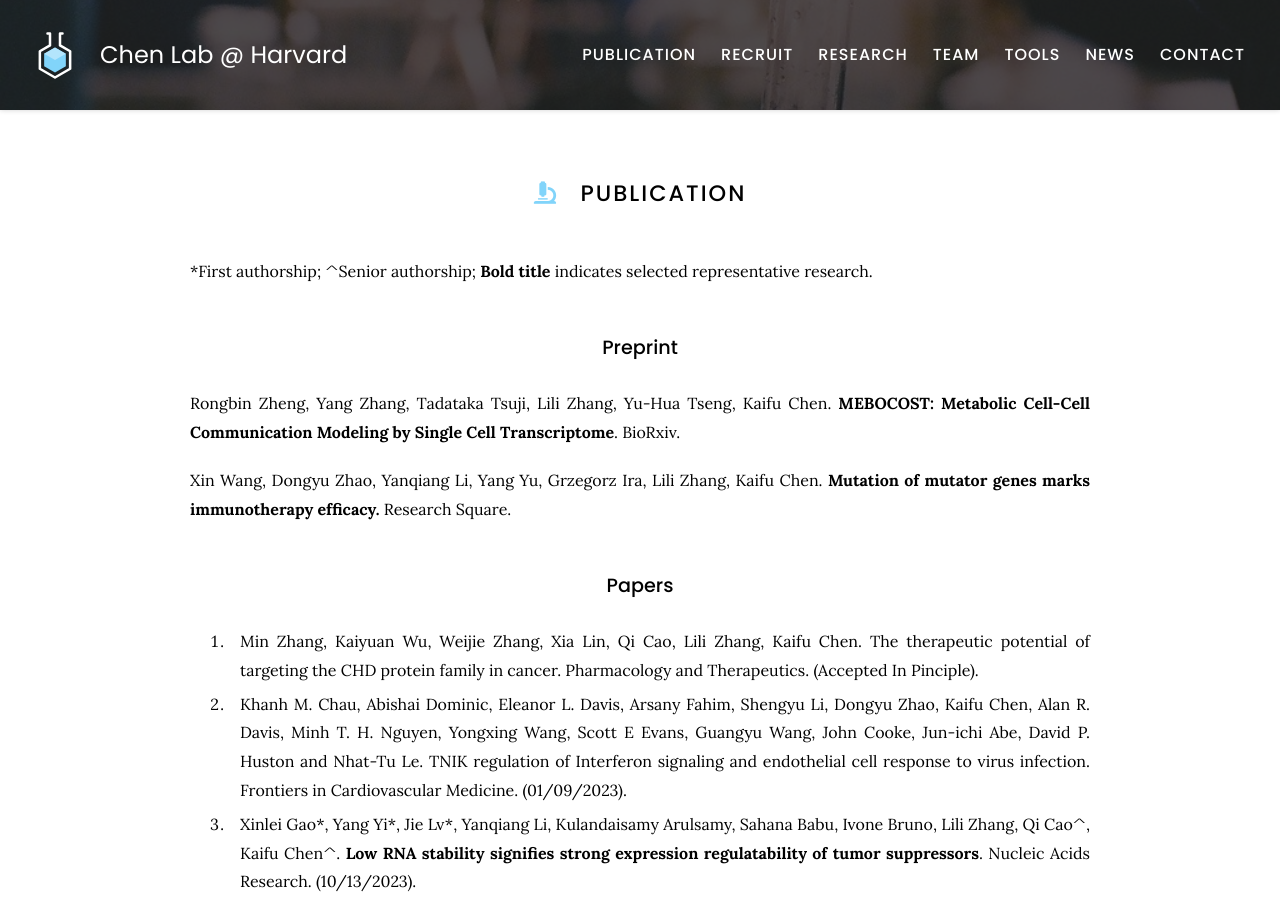
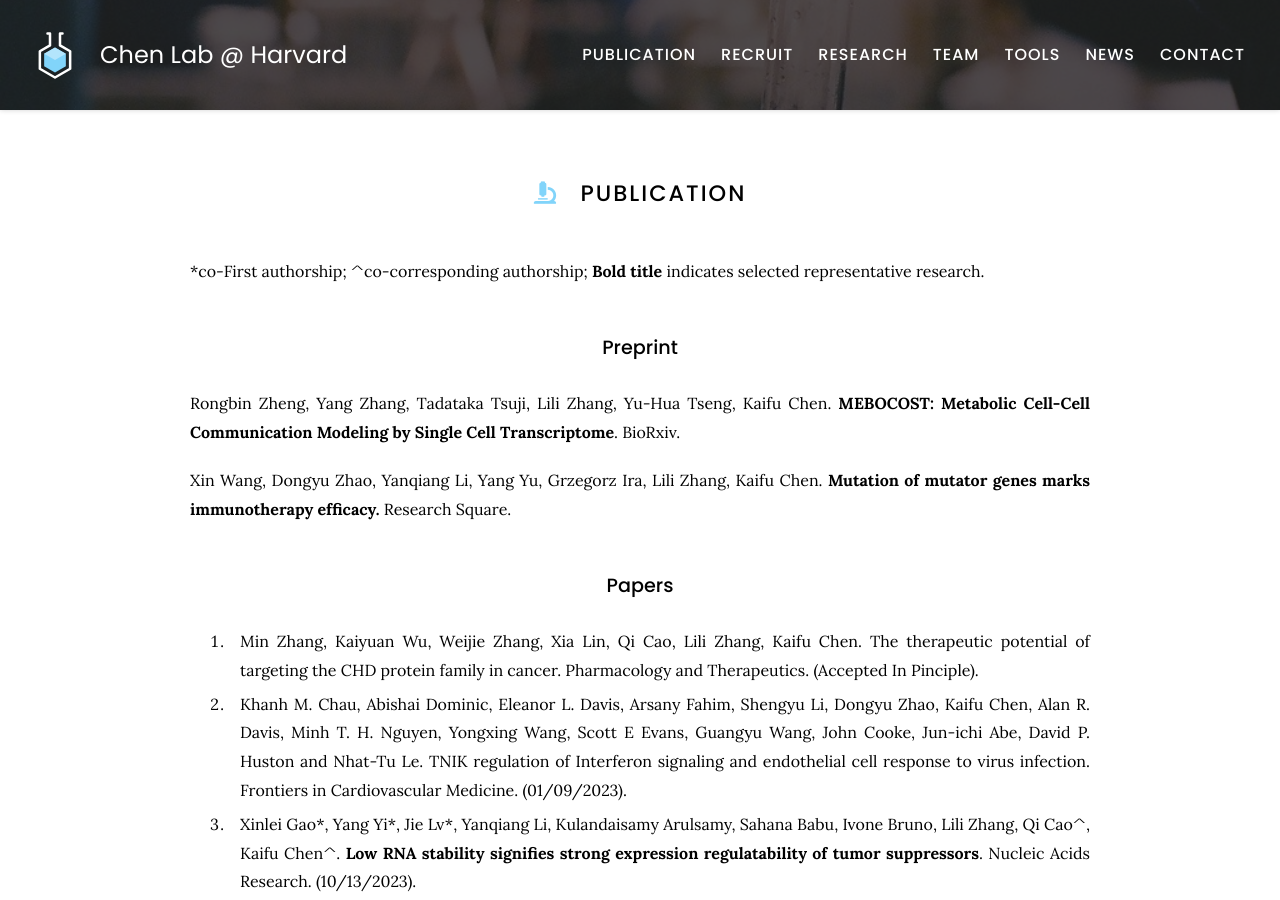
Before and after one commit to kaifuchenlab/kaifuchenlab.github.io, a Jekyll site: the page built from 3.publication/index.md, in a window 1280 px wide and 900 px high. Built offline with Jekyll 4.4.1, drawn with Linux system fonts in a browser that asks for light colours.

Commit message:
Update index.md

```diff
--- a/3.publication/index.md
+++ b/3.publication/index.md
@@ -7,7 +7,7 @@ nav:
 
 # <i class="fas fa-microscope"></i>Publication
 
- \*First authorship; ^Senior authorship; **Bold title** indicates selected representative research.
+ \*co-First authorship; ^co-corresponding authorship; **Bold title** indicates selected representative research.
 
 ### Preprint
 
```
